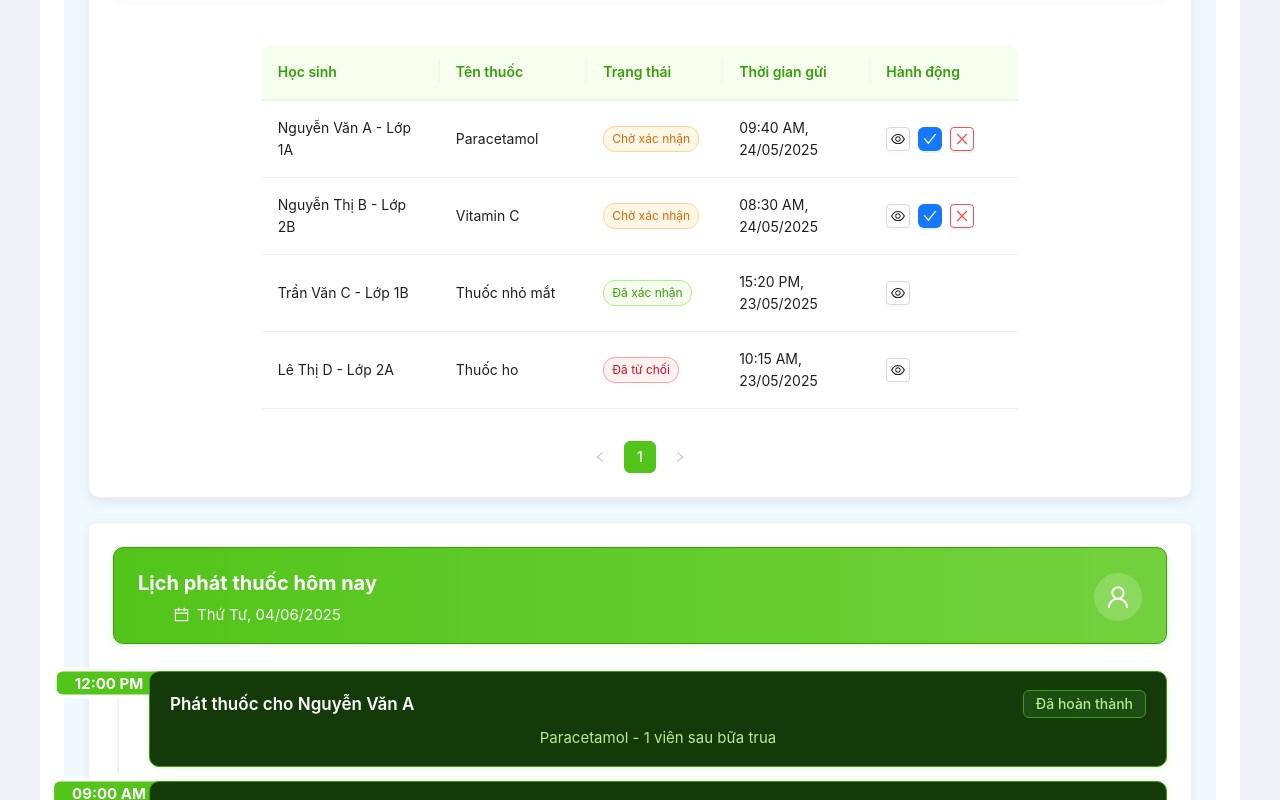
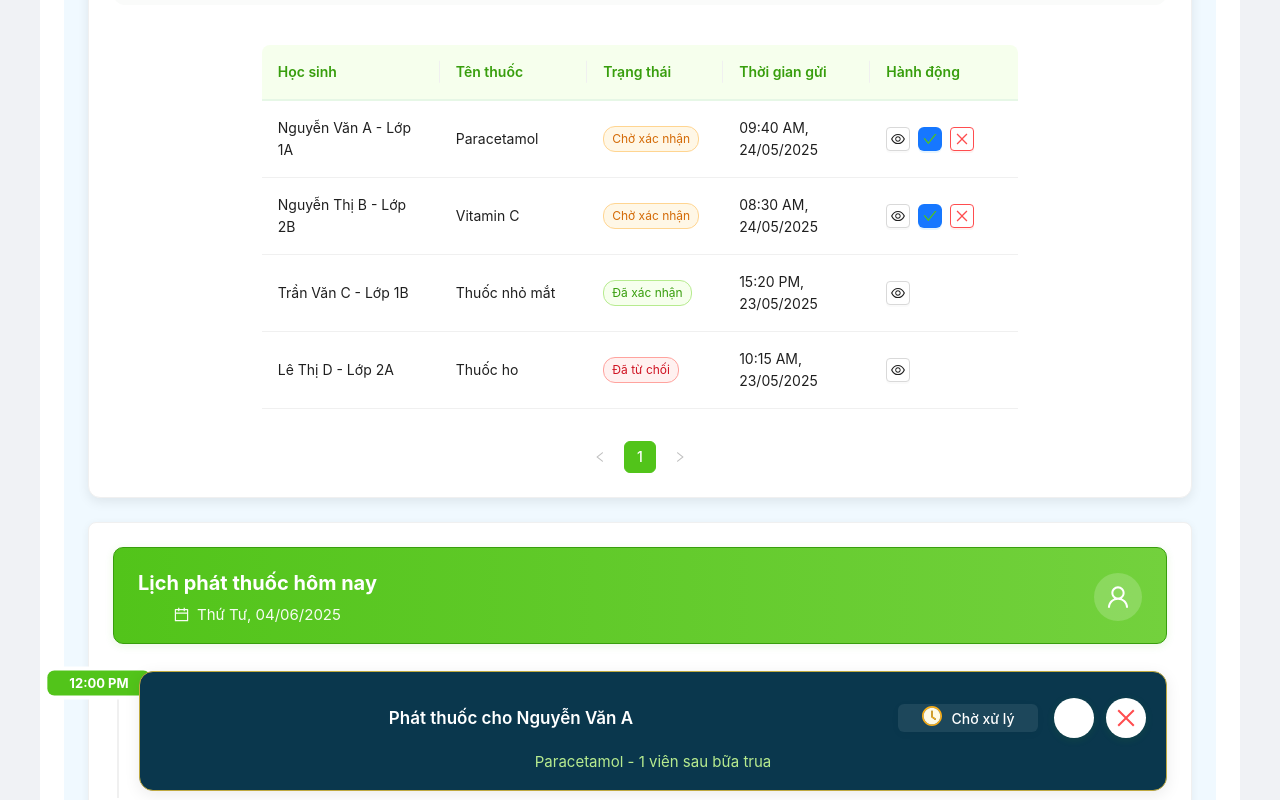
Before and after one commit to SWP391-SE1851-Team3/SWP391_FE, a React (Vite) app: page /manage-medication in a window 1280 px wide. Shown: the part 300-1100 px from the top of the page. Built offline with nearby package versions, Linux system fonts and the light colour scheme; sample sign-in values are in the browser's storage.

Commit message:
Manage-MedicationV3

```diff
--- a/src/pages/school-nurse/manage-medication/Medication.css
+++ b/src/pages/school-nurse/manage-medication/Medication.css
@@ -151,7 +151,7 @@
   gap: 6px;
 }
 .medication-timeline .timeline-card.pending {
-  background: #4d3c0a;
+  background: #0a374d;
   border-color: #bfa940;
 }
 .medication-timeline .timeline-card.processing {
@@ -186,12 +186,12 @@
   background: #52c41a;
   color: #fff;
   font-weight: bold;
-  font-size: 15px;
-  border-radius: 6px;
-  padding: 4px 18px;
-  margin-right: 18px;
+  font-size: 13px;
+  border-radius: 7px;
+  padding: 6px 22px;
+  margin-right: 38px;
   display: inline-block;
-  min-width: 90px;
+  min-width: 100px;
   text-align: center;
   position: relative;
   z-index: 2;
@@ -199,6 +199,7 @@
 .medication-timeline .timeline-card.pending .timeline-time-badge,
 .medication-timeline .timeline-card.processing .timeline-time-badge {
   background: #bfa940;
+
 }
 .medication-timeline .timeline-card .timeline-status {
   font-size: 14px;
@@ -264,3 +265,85 @@
   margin-right: 0;
   box-sizing: border-box;
 }
+
+.timeline-header {
+  display: flex;
+  align-items: center;
+  justify-content: space-between;
+  padding: 8px 0 4px 0;
+  gap: 16px;
+}
+.timeline-header .timeline-student {
+  flex: 1;
+  font-size: 17px;
+  font-weight: 600;
+  color: #fff;
+  margin-right: 12px;
+  white-space: nowrap;
+  overflow: hidden;
+  text-overflow: ellipsis;
+}
+.timeline-header .timeline-status {
+  display: flex;
+  align-items: center;
+  font-size: 15px;
+  font-weight: 600;
+  border-radius: 8px;
+  padding: 4px 16px;
+  margin-left: 0;
+  background: rgba(255,255,255,0.08);
+  box-shadow: 0 2px 8px rgba(0,0,0,0.04);
+  min-width: 140px;
+  justify-content: center;
+  color: #fff;
+  transition: background 0.2s;
+}
+.timeline-header .timeline-status svg {
+  margin-right: 6px;
+  font-size: 20px;
+}
+.timeline-header .timeline-actions {
+  margin-left: auto;
+  display: flex;
+  gap: 12px;
+}
+.timeline-header button {
+  border-radius: 50%;
+  min-width: 40px;
+  min-height: 40px;
+  width: 40px;
+  height: 40px;
+  padding: 0;
+  display: flex;
+  align-items: center;
+  justify-content: center;
+  font-size: 22px;
+  box-shadow: 0 2px 8px rgba(82, 196, 26, 0.10);
+  margin-left: 0;
+  border: none;
+  background: #fff;
+  transition: box-shadow 0.2s, background 0.2s;
+}
+.timeline-header button[type='primary'] {
+  background: #1677ff;
+  color: #fff;
+}
+.timeline-header button[danger] {
+  background: #fff;
+  color: #ff4d4f;
+  border: 1.5px solid #ff4d4f;
+}
+.timeline-header button:hover {
+  filter: none;
+  background: #e6f7ff;
+  box-shadow: 0 4px 16px rgba(22, 119, 255, 0.15);
+}
+.medication-timeline .timeline-card {
+  margin-bottom: 24px;
+  box-shadow: 0 4px 16px rgba(0,0,0,0.08);
+  border-radius: 14px;
+  transition: box-shadow 0.2s;
+}
+.medication-timeline .timeline-card:hover {
+  box-shadow: 0 8px 24px rgba(82, 196, 26, 0.18);
+}
--- a/src/pages/school-nurse/manage-medication/index.jsx
+++ b/src/pages/school-nurse/manage-medication/index.jsx
@@ -12,7 +12,8 @@ import {
   Row,
   Col,
   Pagination,
-  Avatar
+  Avatar,
+  Modal
 } from 'antd';
 import {
   SearchOutlined,
@@ -20,7 +21,10 @@ import {
   CheckOutlined,
   CloseOutlined,
   CalendarOutlined,
-  UserOutlined
+  UserOutlined,
+  CheckCircleTwoTone,
+  CloseCircleTwoTone,
+  ClockCircleTwoTone
 } from '@ant-design/icons';
 import './Medication.css';
 
@@ -31,10 +35,9 @@ const MedicationManagement = () => {
   const [searchText, setSearchText] = useState('');
   const [statusFilter, setStatusFilter] = useState('');
   const [classFilter, setClassFilter] = useState('');
-
-  // Sample data for the table
-  const data = [
+  const [data, setData] = useState([
     {
+      id: 1,
       key: '1',
       student: 'Nguyễn Văn A - Lớp 1A',
       medication: 'Paracetamol',
@@ -43,6 +46,7 @@ const MedicationManagement = () => {
       actions: ['view', 'confirm', 'cancel']
     },
     {
+      id: 2,
       key: '2',
       student: 'Nguyễn Thị B - Lớp 2B',
       medication: 'Vitamin C',
@@ -51,6 +55,7 @@ const MedicationManagement = () => {
       actions: ['view', 'confirm', 'cancel']
     },
     {
+      id: 3,
       key: '3',
       student: 'Trần Văn C - Lớp 1B',
       medication: 'Thuốc nhỏ mắt',
@@ -59,6 +64,7 @@ const MedicationManagement = () => {
       actions: ['view']
     },
     {
+      id: 4,
       key: '4',
       student: 'Lê Thị D - Lớp 2A',
       medication: 'Thuốc ho',
@@ -66,39 +72,41 @@ const MedicationManagement = () => {
       time: '10:15 AM, 23/05/2025',
       actions: ['view']
     }
-  ];
-
-  // Timeline data for today's schedule
-  const timelineData = [
+  ]);
+  const [timelineData, setTimelineData] = useState([
     {
+      id: 1,
       time: '12:00 PM',
       student: 'Nguyễn Văn A',
       medication: 'Paracetamol - 1 viên sau bữa trua',
-      status: 'completed',
-      color: 'green'
+      status: 'pending',
+      color: 'orange'
     },
     {
+      id: 2,
       time: '09:00 AM',
       student: 'Trần Văn C',
       medication: 'Thuốc nhỏ mắt - 1 giọt mỗi mắt sau bữa sáng',
-      status: 'completed',
-      color: 'gray'
+      status: 'pending',
+      color: 'orange'
     },
     {
+      id: 3,
       time: '15:00 PM',
       student: 'Nguyễn Thị B',
       medication: 'Vitamin C - 1 viên sau bữa chiều',
-      status: 'completed',
-      color: 'green'
+      status: 'pending',
+      color: 'orange'
     },
     {
+      id: 4,
       time: '16:00 PM',
       student: 'Phạm Văn D',
       medication: 'Kháng sinh - 1 viên sau bữa tối',
-      status: 'uncompleted',
-      color: 'red'
+      status: 'pending',
+      color: 'orange'
     }
-  ];
+  ]);
 
   const today = new Date().toLocaleDateString('vi-VN', {
     weekday: 'long',
@@ -120,19 +128,27 @@ const MedicationManagement = () => {
     }
   };
 
-  const getActionButtons = (record) => {
-    return (
+  const getActionButtons = (record) => (
     <Space>
       <Button icon={<EyeOutlined />} size="small" />
       {record.actions.includes('confirm') && (
-          <Button icon={<CheckOutlined />} size="small" type="primary" />
+        <Button
+          icon={<CheckOutlined style={{ color: '#52c41a' }} />}
+          size="small"
+          type="primary"
+          onClick={() => handleUpdateStatus(record.id, 'confirmed')}
+        />
       )}
       {record.actions.includes('cancel') && (
-          <Button icon={<CloseOutlined />} size="small" danger />
+        <Button
+          icon={<CloseOutlined />}
+          size="small"
+          danger
+          onClick={() => handleUpdateStatus(record.id, 'expired')}
+        />
       )}
     </Space>
   );
-  };
 
   const columns = [
     {
@@ -167,6 +183,30 @@ const MedicationManagement = () => {
       render: (_, record) => getActionButtons(record)
     }
   ];
+
+  const handleUpdateStatus = (id, newStatus) => {
+    const statusTextMap = {
+      'confirmed': 'xác nhận hoàn thành',
+      'expired': 'từ chối phiếu',
+      'completed': 'xác nhận hoàn thành',
+      'uncompleted': 'chuyển sang chưa hoàn thành',
+      'pending': 'chuyển về chờ xử lý'
+    };
+    Modal.confirm({
+      title: 'Xác nhận thay đổi trạng thái',
+      content: `Bạn có chắc chắn muốn ${statusTextMap[newStatus] || 'thay đổi trạng thái'}?`,
+      okText: 'Đồng ý',
+      cancelText: 'Hủy',
+      onOk: () => {
+        setData(prev =>
+          prev.map(item => item.id === id ? { ...item, status: newStatus } : item)
+        );
+        setTimelineData(prev =>
+          prev.map(item => item.id === id ? { ...item, status: newStatus } : item)
+        );
+      }
+    });
+  };
 
   return (
     <div className="medical-management-app">
@@ -261,23 +301,70 @@ const MedicationManagement = () => {
           </div>
         </div>
         <Timeline className="medication-timeline">
-          {timelineData.map((item, idx) => (
+          {timelineData.map((item, idx) => {
+            let cardClass = 'timeline-card ';
+            if (item.status === 'completed') cardClass += 'completed';
+            else if (item.status === 'uncompleted') cardClass += 'uncompleted';
+            else cardClass += 'pending';
+
+            let statusText = '';
+            if (item.status === 'completed') statusText = 'Đã hoàn thành';
+            else if (item.status === 'uncompleted') statusText = 'Chưa hoàn thành';
+            else statusText = 'Chờ xử lý';
+
+            return (
               <Timeline.Item key={idx} dot={
                 <span className="timeline-time-badge">{item.time}</span>
               } color="transparent">
-              <div className={`timeline-card ${item.status === 'completed' ? 'completed' : 'uncompleted'}`}>
+                <div className={cardClass}>
                   <div className="timeline-header">
                     <span className="timeline-student">Phát thuốc cho {item.student}</span>
                     <span className="timeline-status">
-                    {item.status === 'completed' ? 'Đã hoàn thành' : 'Chờ thực hiện'}
+                      {item.status === 'completed' && <CheckCircleTwoTone twoToneColor="#52c41a" style={{marginRight: 4}} />}
+                      {item.status === 'uncompleted' && <CloseCircleTwoTone twoToneColor="#ff4d4f" style={{marginRight: 4}} />}
+                      {item.status === 'pending' && <ClockCircleTwoTone twoToneColor="#faad14" style={{marginRight: 4}} />}
+                      {statusText}
                     </span>
+                    <div className="timeline-actions">
+                      {item.status === 'pending' && (
+                        <>
+                          <Button
+                            size="small"
+                            type="primary"
+                            icon={<CheckOutlined />}
+                            onClick={() => handleUpdateStatus(item.id, 'completed')}
+                          />
+                          <Button
+                            size="small"
+                            danger
+                            icon={<CloseOutlined />}
+                            onClick={() => handleUpdateStatus(item.id, 'uncompleted')}
+                          />
+                        </>
+                      )}
+                      {item.status === 'completed' && (
+                        <Button
+                          size="small"
+                          icon={<ClockCircleTwoTone twoToneColor="#faad14" />}
+                          onClick={() => handleUpdateStatus(item.id, 'pending')}
+                        />
+                      )}
+                      {item.status === 'uncompleted' && (
+                        <Button
+                          size="small"
+                          icon={<ClockCircleTwoTone twoToneColor="#faad14" />}
+                          onClick={() => handleUpdateStatus(item.id, 'pending')}
+                        />
+                      )}
+                    </div>
                   </div>
                   <div className="timeline-body">
                     <div className="timeline-medication">{item.medication}</div>
                   </div>
                 </div>
               </Timeline.Item>
-          ))}
+            );
+          })}
         </Timeline>
       </Card>
     </div>
--- a/src/routes/AppRoutes.jsx
+++ b/src/routes/AppRoutes.jsx
@@ -9,6 +9,7 @@ import ParentPage from '../pages/parent';
 import MedicalEvents from '../pages/school-nurse/medical-events';
 import NursePage from '../pages/school-nurse';
 import ManageMedication from '../pages/school-nurse/manage-medication';
+
 const AppRoutes = () => {
   return (
     <Routes>
@@ -30,6 +31,7 @@ const AppRoutes = () => {
             <StudentHealthRecord />
           </PrivateRoute>
         } />
+
         <Route path="school-nurse" element={
           <PrivateRoute>
             <NursePage />
```
Lines whose indentation alone changed are shown as unchanged.
